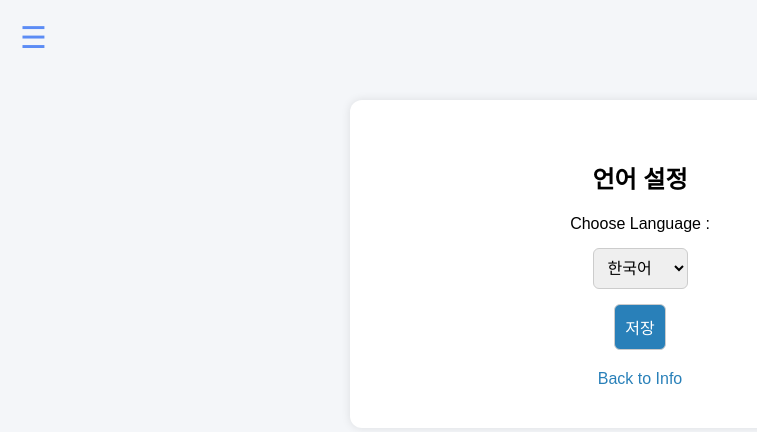
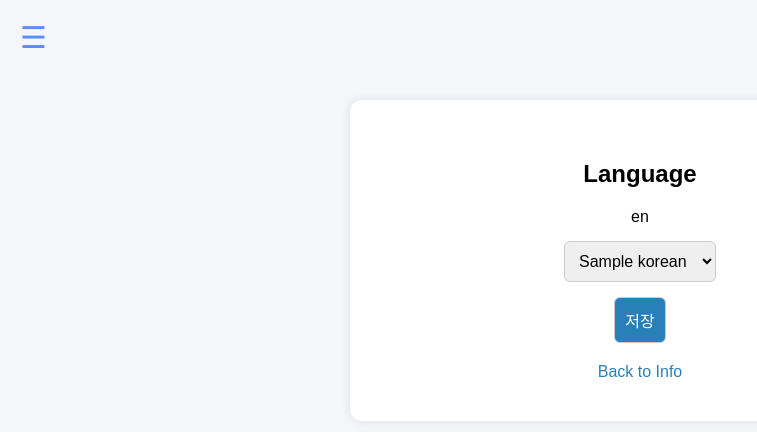
Before and after one commit to KwonHyeJin0514/Clozmos, a Flask app: template templates/user_info_language.html in a window 1280 px wide. Shown: the top 432 px of the page, without its empty margins (0-757 px from the left). Run offline with Flask 3, Linux system fonts and the light colour scheme; the visitor is signed in with stand-in values (Sample User, id 1); the template is opened without the code that fills it: most values are stand-ins (such as "Sample title", 1, 10 or a date in 2020).

Commit message:
언어 설정 미완완

```diff
--- a/templates/user_info_language.html
+++ b/templates/user_info_language.html
@@ -33,12 +33,13 @@
     };
 </script>
 <div class="container">
-    <h2>언어 설정</h2>
+    <h2>{{_('Language')}}</h2>
     <form method="POST">
-        <label for="language">{{_('Choose Language :')}}</label><br>
+        <label for="language">{{ translations[lang]['Language'] }}</label><br>
         <select name="language" id="language">
-            <option value="ko">한국어</option>
-            <option value="en">English</option>
+            <option value="ko" {% if lang == 'ko' %}selected{% endif %}>{{ translations[lang]['korean'] }}</option>
+            <option value="en" {% if lang == 'en' %}selected{% endif %}>{{ translations[lang]['english'] }}</option>
+
         </select><br>
         <input type="submit" value="저장">
     </form>
--- a/translations.py
+++ b/translations.py
@@ -7,6 +7,9 @@ translations = {
         "Logout": "로그아웃",
         "Submit": "저장",
         "Login": "로그인",
+
+        'korean': '한국어',
+        'english': '영어',
 
         "Nickname": "닉네임 수정",
         "Edit Email": "이메일 수정",
@@ -57,6 +60,9 @@ translations = {
         "Submit": "Submit",
         "Login": "Login",
 
+        'korean': 'Korean',
+        'english': 'English',
+
         "Nickname": "Edit Nickname",
         "Edit Email": "Edit Email",
         "Change Password": "Change Password",
```
